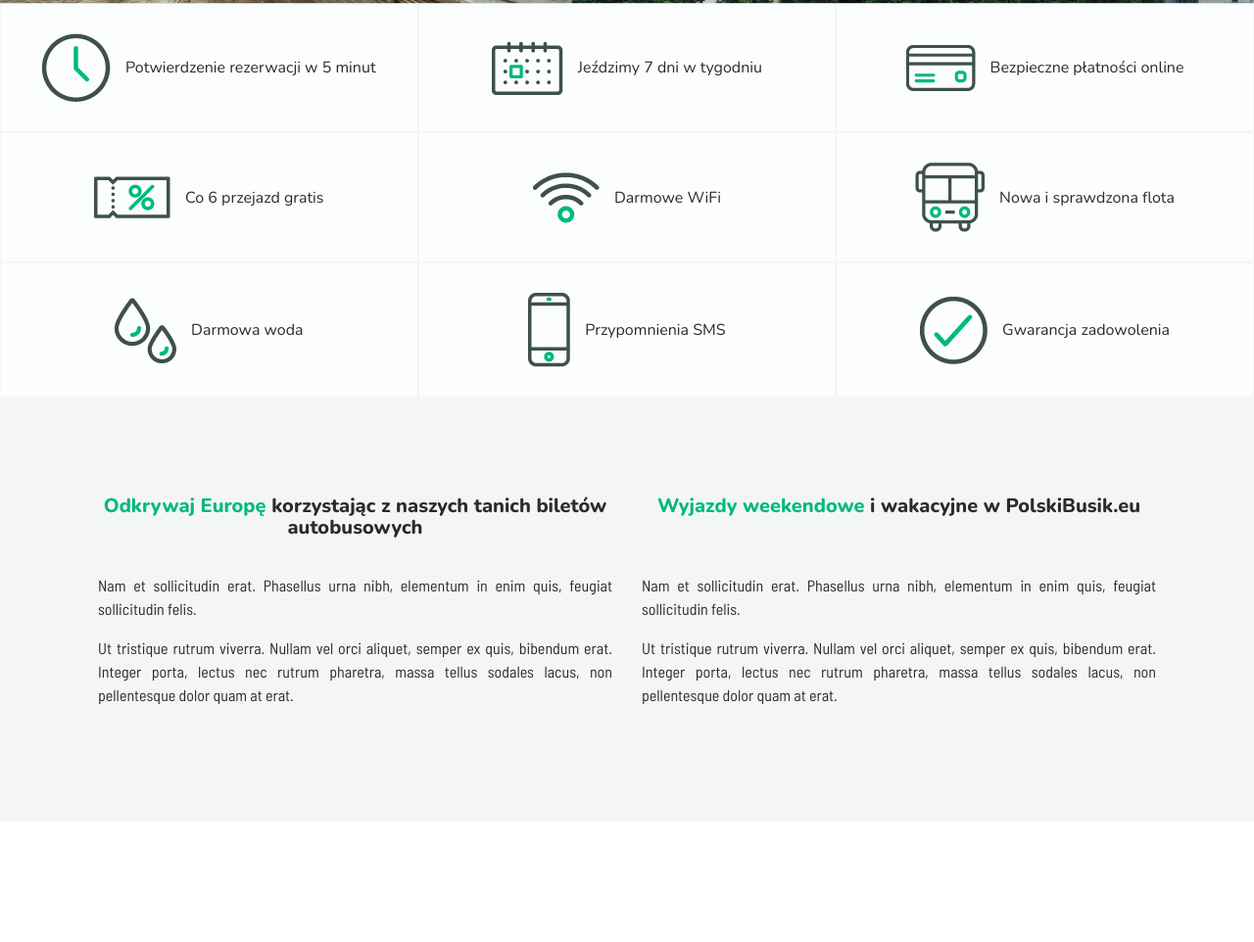
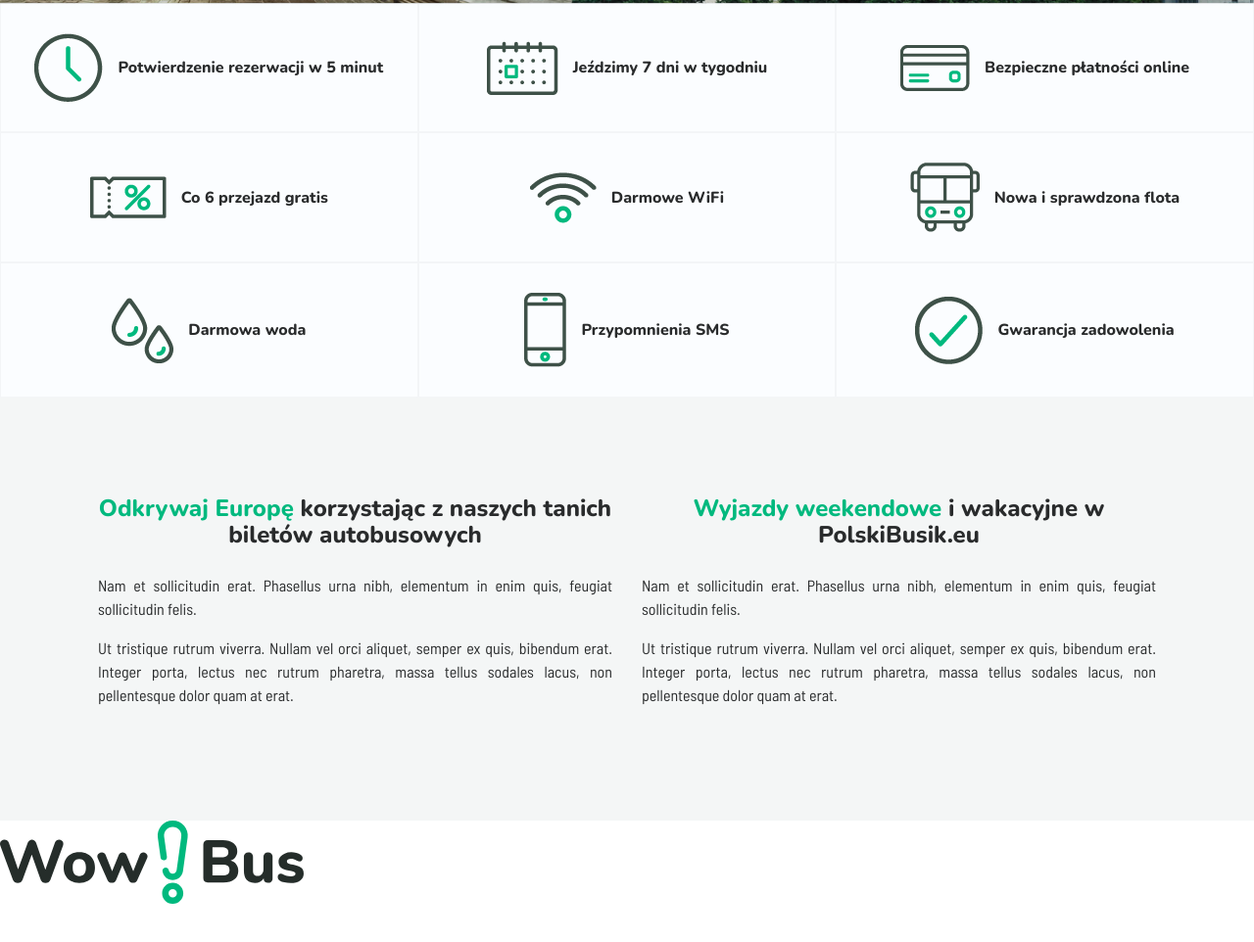
Before and after one commit to mmochocki/rApps-task, a plain HTML site: page index.html in a window 1280 px wide. Shown: the part 584-1546 px from the top of the page at 98% size. Drawn offline with nearby package versions, Linux system fonts and the light colour scheme.

Commit message:
tmp
some fixes

```diff
--- a/css/style.css
+++ b/css/style.css
@@ -126,6 +126,7 @@ ul li {
 
 .grid-item span{
     margin-left: 15px;
+    font-weight: 800;
 }
 
 .seo-section{
@@ -135,7 +136,7 @@ ul li {
 }
 
 .seo-section h2{
-    font-size: 20px;
+    font-size: 24px;
     text-align: center;
     font-weight: 800;
     margin-bottom: 30px;
@@ -151,3 +152,7 @@ ul li {
 .seo-section h2 span{
     color: #00b97e;
 }
+
+.width-75{
+    max-height: 75%;
+}
--- a/index.html
+++ b/index.html
@@ -189,7 +189,8 @@
 	<div class="row">
 		<div class="col-md-12">
 			<div class="row">
-				<div class="col-md-3">
+				<div class="col-md-3 width-75">
+                    <img src="assets/logo.svg" alt="">
 				</div>
 				<div class="col-md-3">
 				</div>
```
